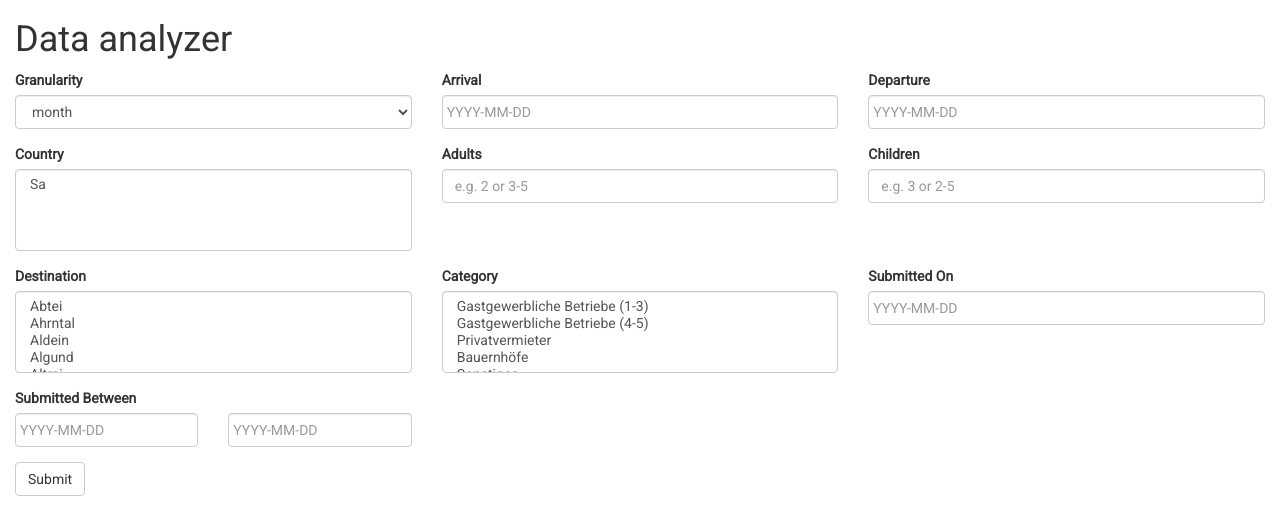
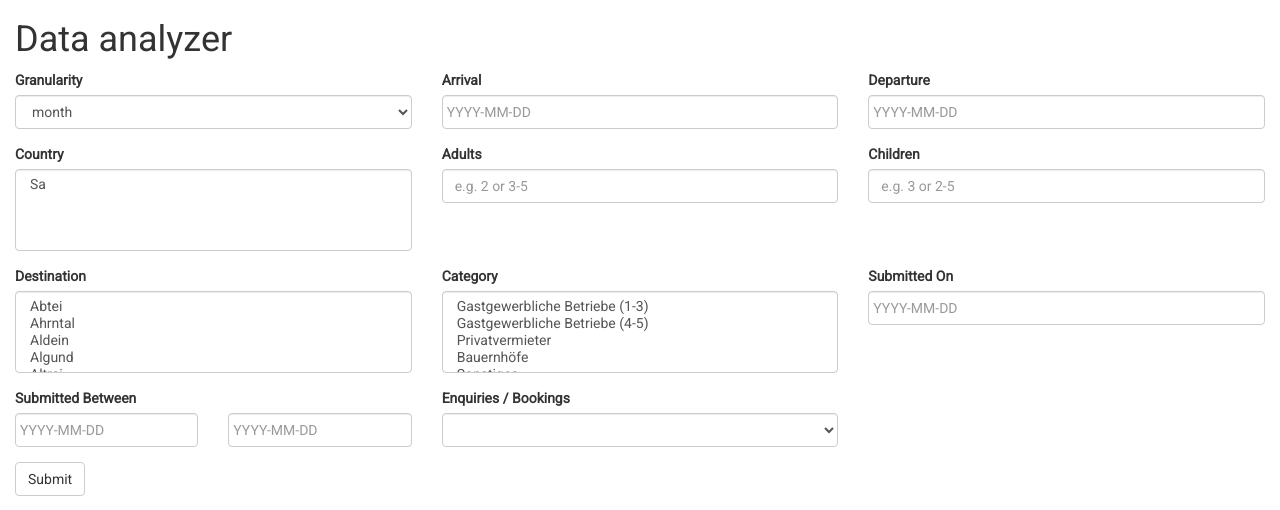
Before and after one commit to puecher/tourism-performance1, a PHP site: page / in a window 1280 px wide. Shown: the top 510 px of the page. Run offline with PHP 8.4, Linux system fonts and the light colour scheme; tables that the repository leaves empty hold one stand-in row (values such as "Sample post"); data that the repository does not hold is empty; some libraries are stand-ins or nearby versions.

Commit message:
update gitignore add filter by Enquiries / Bookings

```diff
--- a/index.php
+++ b/index.php
@@ -141,6 +141,16 @@ if($submitted_since = $_POST['submitted_since']) {
 if($submitted_until = $_POST['submitted_until']) {
   $where[] = "submitted_on <= '".$submitted_until."'";
 }
+$enquiries_bookings_label = 'Enquiries and bookings';
+if($enquiries_bookings = $_POST['enquiries_bookings']) {
+  if(1 == $enquiries_bookings) {
+    $enquiries_bookings_label = 'Enquiries';
+    $where[] = "booking = 0";
+  } elseif(2 == $enquiries_bookings) {
+    $enquiries_bookings_label = 'Bookings';
+    $where[] = "booking = 1";
+  }
+}
 
 function _addclashes(&$item1)
 {
@@ -168,7 +178,7 @@ function _addclashes(&$item1)
       function charts() {
 
         var data = google.visualization.arrayToDataTable([
-          ['Country', 'Number of Enquiries']
+          ['Country', 'Number of <?php echo $enquiries_bookings_label; ?>']
           <?php $query = mysql_query("select country, count(country) c from data".(count($where)>0?" where " . implode(" and ", $where):"")." group by country"); //  order by c desc
           while($row = mysql_fetch_object($query)) : ?>
             ,['<?php echo $row->country; ?>', <?php echo (float) $row->c; ?>]
@@ -183,7 +193,7 @@ function _addclashes(&$item1)
 
 
         var data = google.visualization.arrayToDataTable([
-          ['Date', 'Number of Enquiries', 'Average Number of Adults', 'Average Number of Children', 'Average Length of Stay']
+          ['Date', 'Number of <?php echo $enquiries_bookings_label; ?>', 'Average Number of Adults', 'Average Number of Children', 'Average Length of Stay']
           <?php $query = mysql_query("select
             date_format(arrival, '".$date_format1."') yemo,
             date_format(arrival, '".$date_format2."') formatted,
@@ -200,7 +210,7 @@ function _addclashes(&$item1)
         ]);
 
         var options = {
-          title: 'Enquiries by Arrival Date',
+          title: '<?php echo $enquiries_bookings_label; ?> by Arrival Date',
           curveType: 'function',
            vAxis: {
               viewWindowMode: 'explicit',
@@ -216,7 +226,7 @@ function _addclashes(&$item1)
 
 
         var data = google.visualization.arrayToDataTable([
-          ['Date', 'Number of Enquiries']
+          ['Date', 'Number of <?php echo $enquiries_bookings_label; ?>']
           <?php $query = mysql_query("select
             date_format(departure, '".$date_format1."') yemo,
             date_format(departure, '".$date_format2."') formatted,
@@ -230,7 +240,7 @@ function _addclashes(&$item1)
         ]);
 
         var options = {
-          title: 'Enquiries by Departure Date',
+          title: '<?php echo $enquiries_bookings_label; ?> by Departure Date',
           curveType: 'function',
            vAxis: {
               viewWindowMode: 'explicit',
@@ -246,7 +256,7 @@ function _addclashes(&$item1)
 
 
         var data = google.visualization.arrayToDataTable([
-          ['Date', 'Number of Enquiries', 'Average Number of Adults', 'Average Number of Children', 'Average Length of Stay']
+          ['Date', 'Number of <?php echo $enquiries_bookings_label; ?>', 'Average Number of Adults', 'Average Number of Children', 'Average Length of Stay']
           <?php $query = mysql_query("select
             date_format(submitted_on, '".$date_format1."') yemo,
             date_format(submitted_on, '".$date_format2."') formatted,
@@ -263,7 +273,7 @@ function _addclashes(&$item1)
         ]);
 
         var options = {
-          title: 'Enquiries by Submit Date',
+          title: '<?php echo $enquiries_bookings_label; ?> by Submit Date',
           curveType: 'function',
            vAxis: {
               viewWindowMode: 'explicit',
@@ -280,7 +290,7 @@ function _addclashes(&$item1)
 
 
         var data = google.visualization.arrayToDataTable([
-          ['Category', 'Number of Enquiries']
+          ['Category', 'Number of <?php echo $enquiries_bookings_label; ?>']
           <?php $query = mysql_query("select category, count(*) c from data".(count($where)>0?" where " . implode(" and ", $where):"")." group by category");
           while($row = mysql_fetch_object($query)) : ?>
             ,['<?php echo $categories[$row->category]; ?>', <?php echo (float) $row->c; ?>]
@@ -297,7 +307,7 @@ function _addclashes(&$item1)
 
 
         var data = google.visualization.arrayToDataTable([
-          ['Destination', 'Number of Enquiries']
+          ['Destination', 'Number of <?php echo $enquiries_bookings_label; ?>']
           <?php $query = mysql_query("select destination, count(*) c from data".(count($where)>0?" where " . implode(" and ", $where):"")." group by destination order by c desc");
           while($row = mysql_fetch_object($query)) : ?>
             ,['<?php echo $gemeinden[$row->destination]; ?>', <?php echo (float) $row->c; ?>]
@@ -314,7 +324,7 @@ function _addclashes(&$item1)
 
 
         var data = google.visualization.arrayToDataTable([
-          ['Day of Week', 'Number of Enquiries']
+          ['Day of Week', 'Number of <?php echo $enquiries_bookings_label; ?>']
           <?php $query = mysql_query("select date_format(arrival, '%w') day_of_week, date_format(arrival, '%W') weekday_name, count(*) c from data".(count($where)>0?" where " . implode(" and ", $where):"")." group by day_of_week order by c desc");
           while($row = mysql_fetch_object($query)) : ?>
             ,['<?php echo $row->weekday_name; ?>', <?php echo (float) $row->c; ?>]
@@ -331,7 +341,7 @@ function _addclashes(&$item1)
 
 
         var data = google.visualization.arrayToDataTable([
-          ['Day of Week', 'Number of Enquiries']
+          ['Day of Week', 'Number of <?php echo $enquiries_bookings_label; ?>']
           <?php $query = mysql_query("select date_format(departure, '%w') day_of_week, date_format(departure, '%W') weekday_name, count(*) c from data".(count($where)>0?" where " . implode(" and ", $where):"")." group by day_of_week order by c desc");
           while($row = mysql_fetch_object($query)) : ?>
             ,['<?php echo $row->weekday_name; ?>', <?php echo (float) $row->c; ?>]
@@ -349,7 +359,7 @@ function _addclashes(&$item1)
 
         var data = google.visualization.arrayToDataTable([
           //['ID', 'Life Expectancy', 'Fertility Rate', 'Region',     'Population']
-          ['ID', 'Average Length of Stay', 'Number of Enquiries', 'Average number of Adults', 'Average number of Children']
+          ['ID', 'Average Length of Stay', 'Number of <?php echo $enquiries_bookings_label; ?>', 'Average number of Adults', 'Average number of Children']
           <?php $query = mysql_query("SELECT
           a.country,
           (SELECT count(*) FROM data where country = a.country".(count($where)>0?" and " . implode(" and ", $where):"").") enquiries,
@@ -365,9 +375,9 @@ function _addclashes(&$item1)
         ]);
 
         var options = {
-          title: 'Average Length of Stay and number of Enquiries',
+          title: 'Average Length of Stay and number of <?php echo $enquiries_bookings_label; ?>',
           hAxis: {title: 'Average Length of Stay'},
-          vAxis: {title: 'Number of Enquiries'},
+          vAxis: {title: 'Number of <?php echo $enquiries_bookings_label; ?>'},
           bubble: {textStyle: {fontSize: 11}}
         };
 
@@ -400,7 +410,7 @@ function _addclashes(&$item1)
 
 
         var data = google.visualization.arrayToDataTable([
-          ['ID', 'Average Length of Stay', 'Number of Enquiries', 'Average number of Adults', 'Average number of Children']
+          ['ID', 'Average Length of Stay', 'Number of <?php echo $enquiries_bookings_label; ?>', 'Average number of Adults', 'Average number of Children']
           <?php $query = mysql_query("SELECT
           a.destination,
           (SELECT count(*) FROM data where destination = a.destination".(count($where)>0?" and " . implode(" and ", $where):"").") enquiries,
@@ -415,9 +425,9 @@ function _addclashes(&$item1)
         ]);
 
         var options = {
-          title: 'Average Length of Stay and number of Enquiries',
+          title: 'Average Length of Stay and number of <?php echo $enquiries_bookings_label; ?>',
           hAxis: {title: 'Average Length of Stay'},
-          vAxis: {title: 'Number of Enquiries'},
+          vAxis: {title: 'Number of <?php echo $enquiries_bookings_label; ?>'},
           bubble: {textStyle: {fontSize: 11}}
         };
 
@@ -555,6 +565,15 @@ function _addclashes(&$item1)
             <div class="col-sm-6"><input type="text" class="form-control datepicker" name="submitted_until" id="submitted_until" placeholder="YYYY-MM-DD" value="<?php echo $_POST['submitted_until']; ?>"></div>
           </div>
         </div>
+        </div><div class="col-sm-4">
+        <div class="form-group">
+          <label for="enquiries_bookings">Enquiries / Bookings</label>
+          <select class="form-control" id="enquiries_bookings" name="enquiries_bookings">
+            <option value=""></option>
+            <option value="1"<?php if ( 1 == $_POST['enquiries_bookings'] ) echo ' selected="selected"'; ?>>Enquiries</option>
+            <option value="2"<?php if ( 2 == $_POST['enquiries_bookings'] ) echo ' selected="selected"'; ?>>Bookings</option>
+          </select>
+        </div>
         </div>
         </div>
         <button type="submit" class="btn btn-default">Submit</button>
```
Also changed, not shown: 1 other file.
